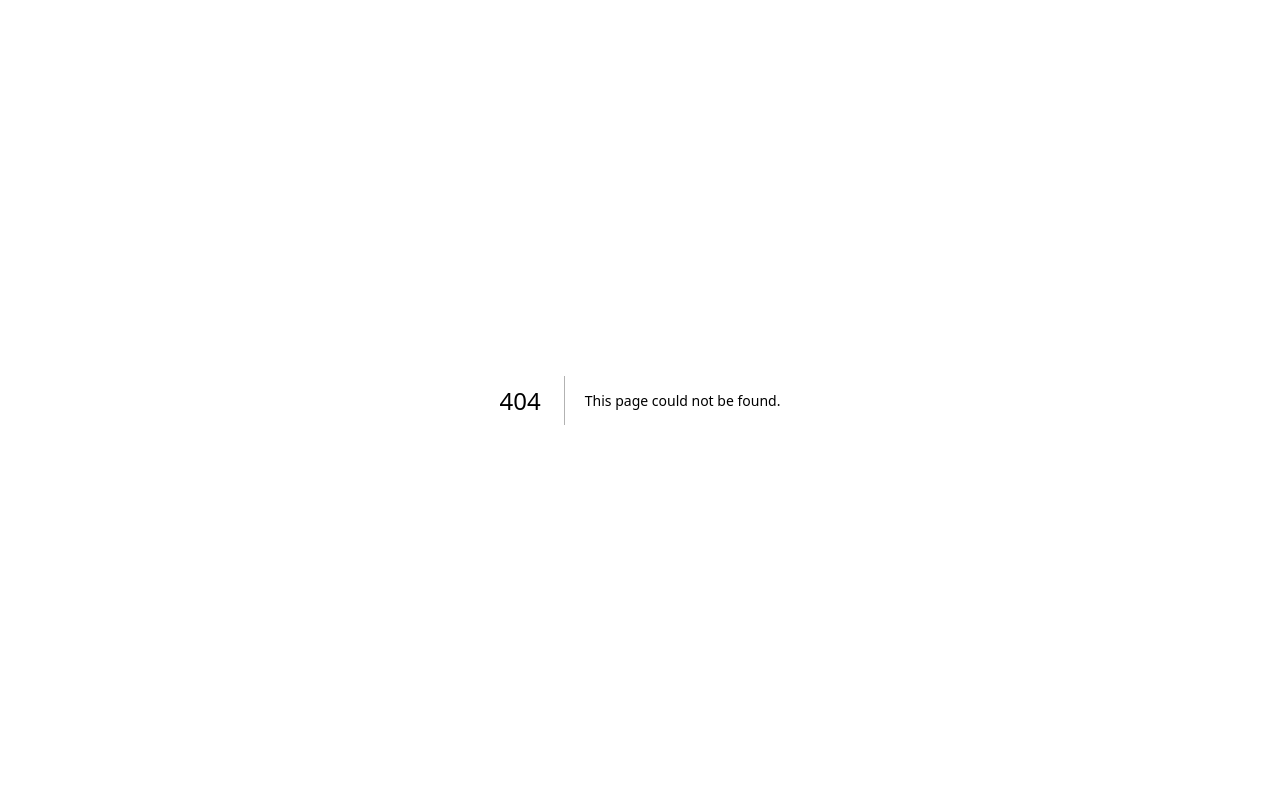
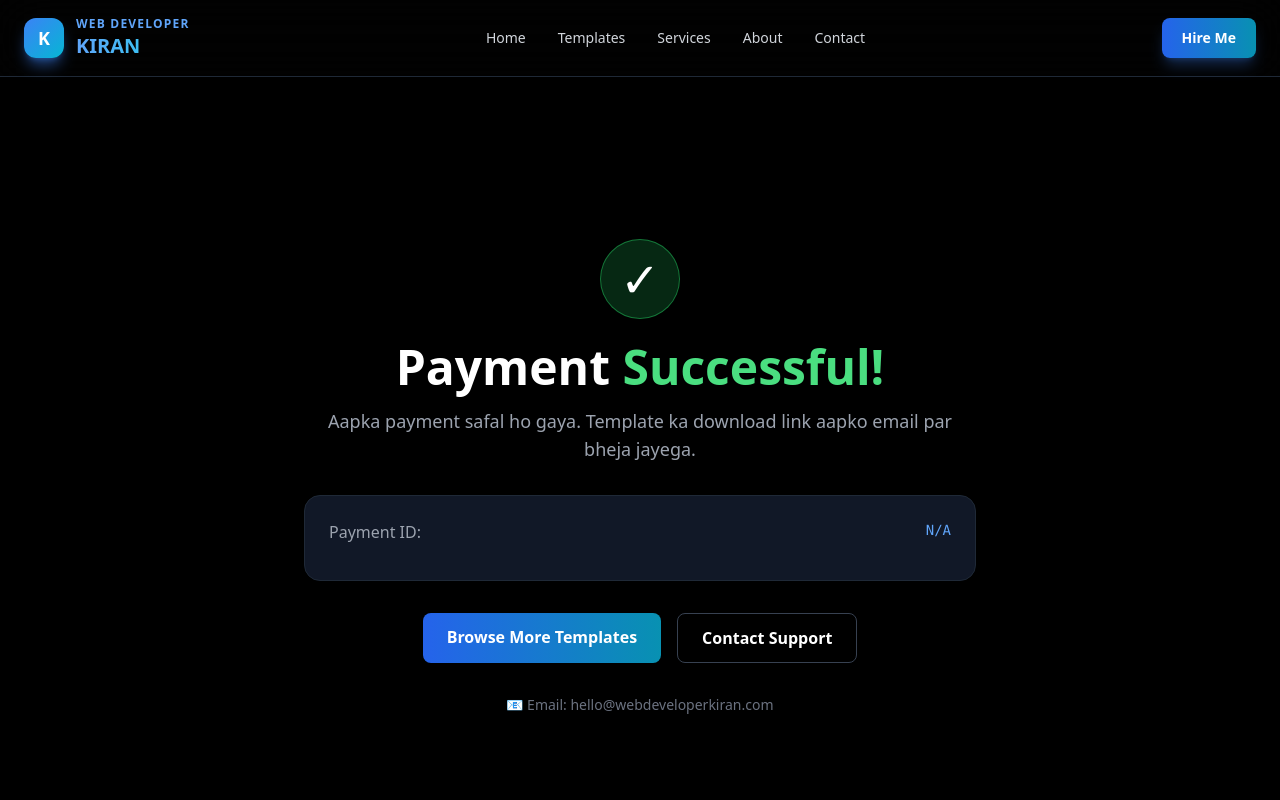
Before and after one commit to Mrkiranind/WEB-DEVELOPER-KIRAN, a Next.js app: page /success in a window 1280 px wide. Before the commit this address had no page. Shown: the top 800 px of the page. Built offline with nearby package versions, Linux system fonts and the light colour scheme.

Commit message:
Add SuccessPage component for payment confirmation

```diff
--- /dev/null
+++ b/src/app/success/page.js
@@ -0,0 +1,65 @@
+import Link from "next/link";
+import Navbar from "@/components/Navbar";
+import Footer from "@/components/Footer";
+
+export default function SuccessPage({ searchParams }) {
+  const paymentId = searchParams.payment_id || "N/A";
+  const templateId = searchParams.template_id || "";
+
+  return (
+    <>
+      <Navbar />
+      <main className="min-h-screen bg-black text-white flex items-center justify-center px-6 py-20">
+        <div className="max-w-2xl w-full text-center">
+          <div className="w-20 h-20 mx-auto mb-6 rounded-full bg-green-500/20 border border-green-500/50 flex items-center justify-center">
+            <span className="text-5xl">✓</span>
+          </div>
+
+          <h1 className="text-4xl md:text-5xl font-bold mb-4">
+            Payment <span className="text-green-400">Successful!</span>
+          </h1>
+
+          <p className="text-gray-400 text-lg mb-8">
+            Aapka payment safal ho gaya. Template ka download link aapko email
+            par bheja jayega.
+          </p>
+
+          <div className="bg-gray-900 border border-gray-800 rounded-2xl p-6 mb-8 text-left">
+            <div className="flex justify-between mb-3">
+              <span className="text-gray-400">Payment ID:</span>
+              <span className="font-mono text-sm text-blue-400">{paymentId}</span>
+            </div>
+            {templateId && (
+              <div className="flex justify-between">
+                <span className="text-gray-400">Template ID:</span>
+                <span className="font-mono text-sm text-blue-400">
+                  #{templateId}
+                </span>
+              </div>
+            )}
+          </div>
+
+          <div className="flex flex-col sm:flex-row gap-4 justify-center">
+            <Link
+              href="/templates"
+              className="bg-gradient-to-r from-blue-600 to-cyan-600 hover:from-blue-700 hover:to-cyan-700 px-6 py-3 rounded-lg font-semibold transition"
+            >
+              Browse More Templates
+            </Link>
+            <Link
+              href="/contact"
+              className="border border-gray-700 hover:border-blue-500 px-6 py-3 rounded-lg font-semibold transition"
+            >
+              Contact Support
+            </Link>
+          </div>
+
+          <p className="text-gray-500 text-sm mt-8">
+            📧 Email: hello@webdeveloperkiran.com
+          </p>
+        </div>
+      </main>
+      <Footer />
+    </>
+  );
+}
```
